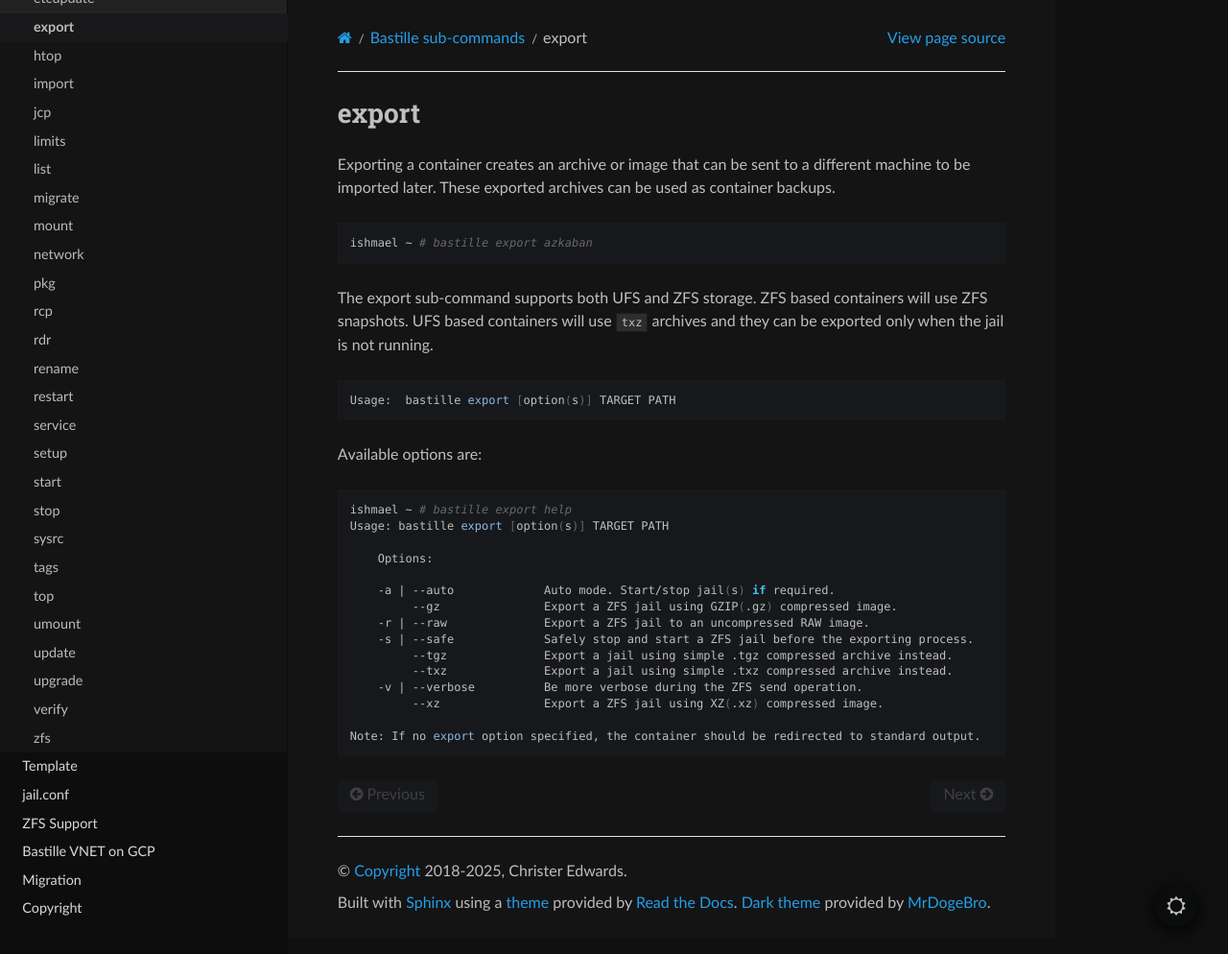
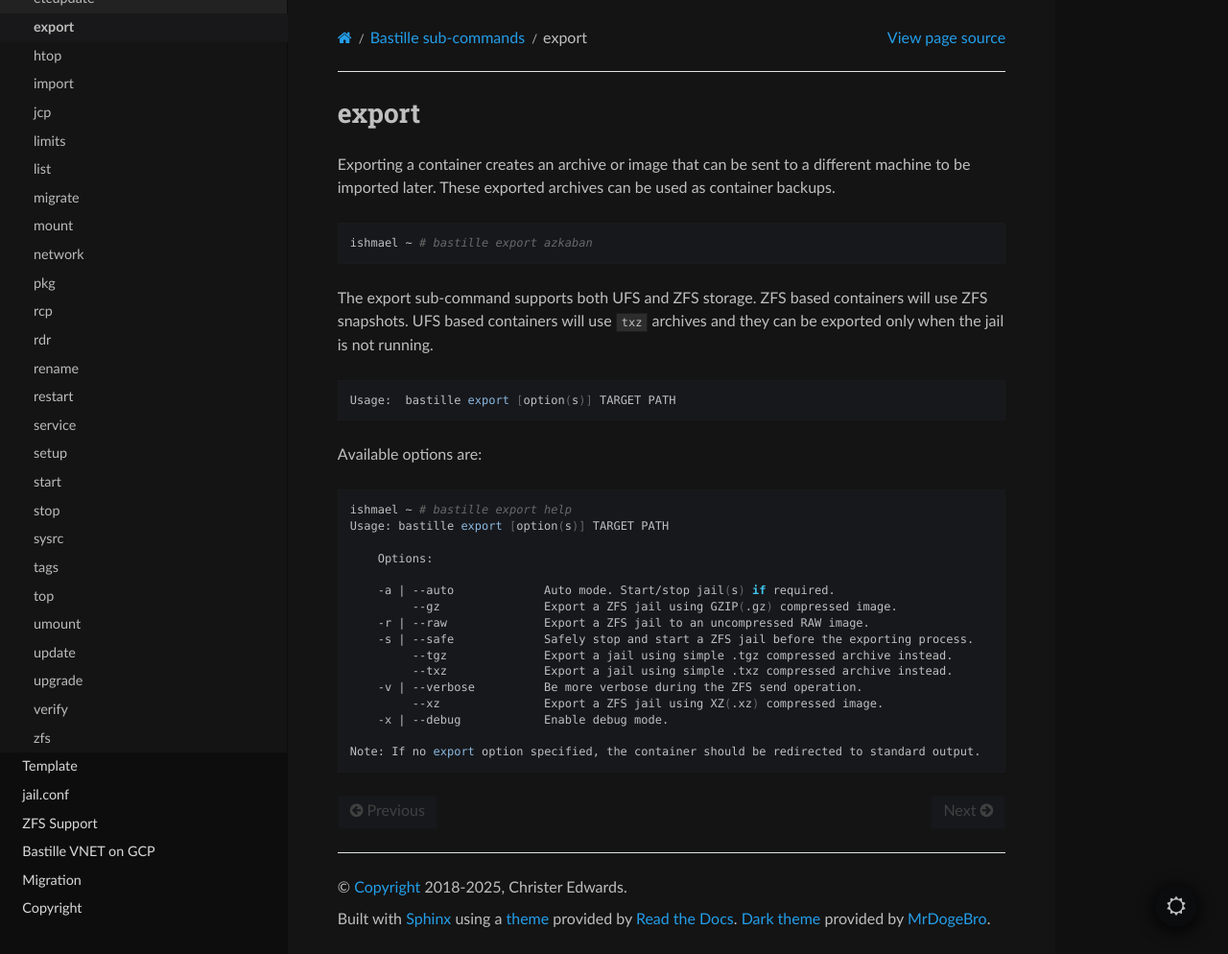
Before and after one commit to BastilleBSD/bastille, a Sphinx documentation site: the page built from docs/chapters/subcommands/export.rst, in a window 1280 px wide and 994 px high. Shown: the whole window at 96% size. Built offline with Sphinx 7.4.7 and the Read the Docs theme 3.1.0, drawn with Linux system fonts in a browser that asks for light colours.

Commit message:
docs: export: add debug option

```diff
--- a/docs/chapters/subcommands/export.rst
+++ b/docs/chapters/subcommands/export.rst
@@ -34,5 +34,6 @@ Available options are:
            --txz              Export a jail using simple .txz compressed archive instead.
       -v | --verbose          Be more verbose during the ZFS send operation.
            --xz               Export a ZFS jail using XZ(.xz) compressed image.
+      -x | --debug            Enable debug mode.
 
   Note: If no export option specified, the container should be redirected to standard output.
```
